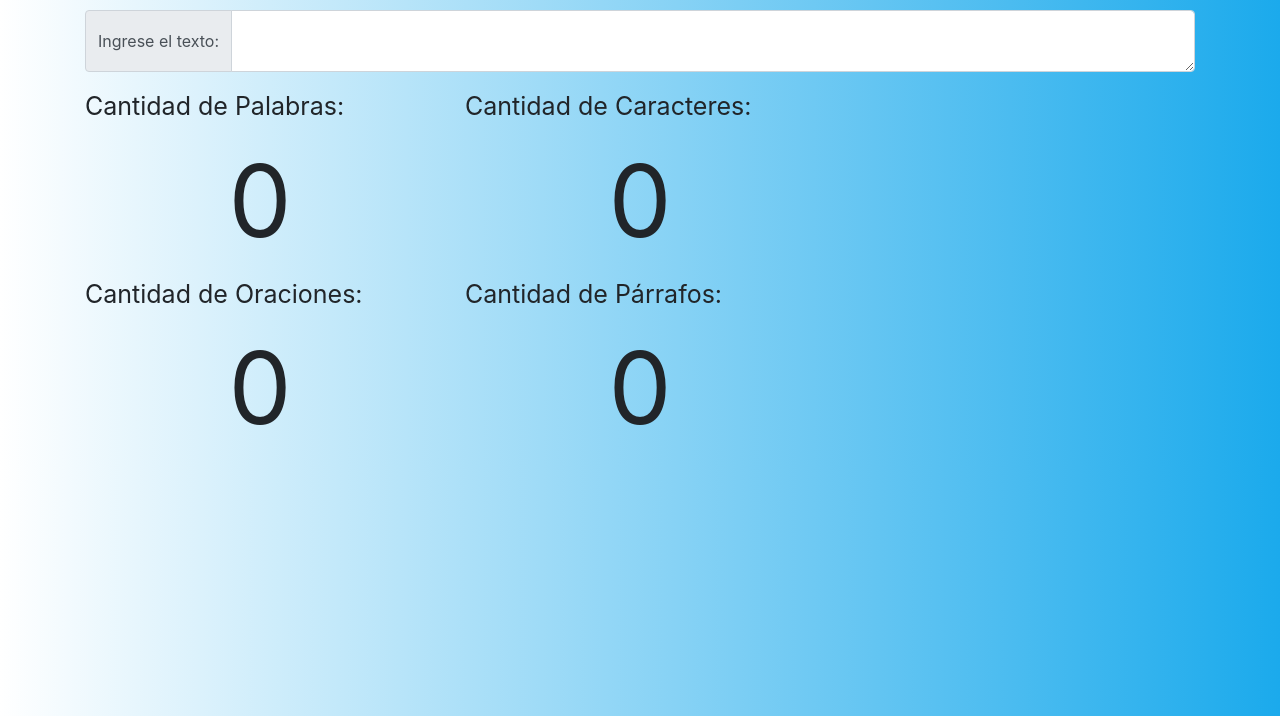
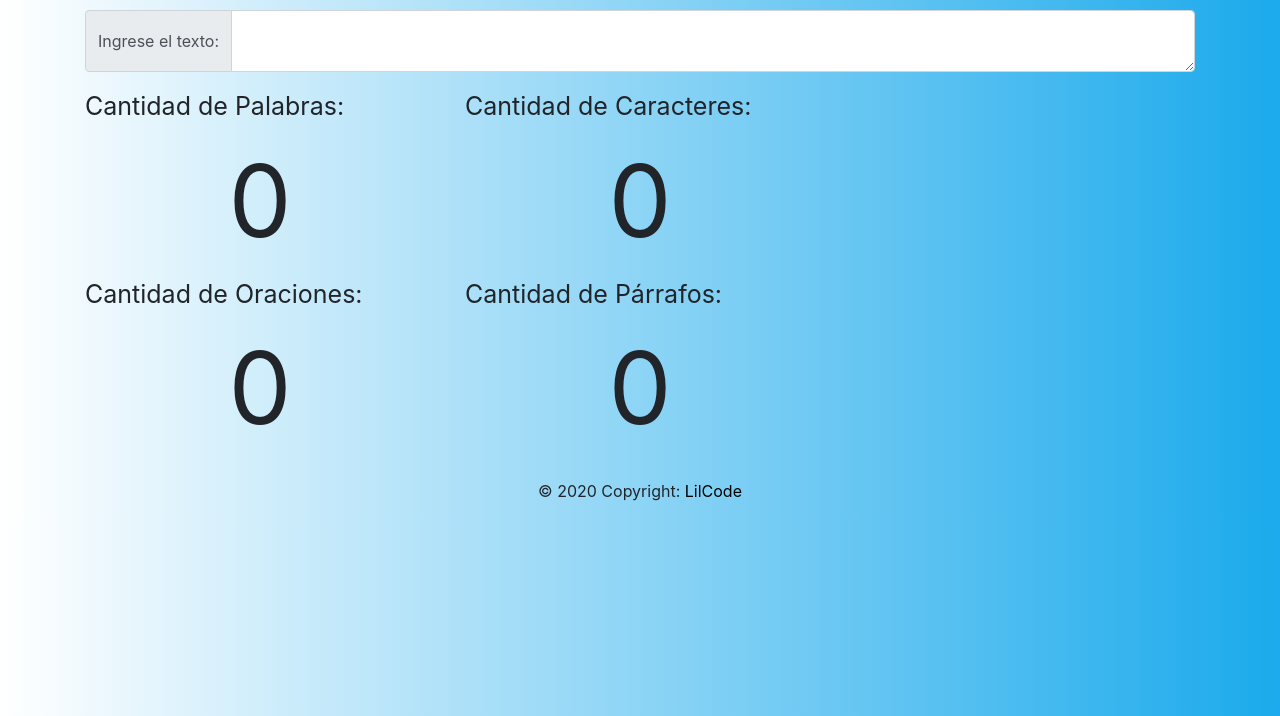
Before and after one commit to lilcode-exe/word-counter, a plain HTML site: page index.html in a window 1280 px wide. Shown: the part 84-800 px from the top of the page. Drawn offline with nearby package versions, Linux system fonts and the light colour scheme.

Commit message:
Update index.html

```diff
--- a/index.html
+++ b/index.html
@@ -52,6 +52,15 @@
                 <div id="counter-pa" class="count">0</div>
             </div>
         </div>
+        <div class="row">
+
+
+        </div>
+        <footer class="page-footer font-small blue">
+            <div class="footer-copyright text-center py-3">© 2020 Copyright:
+            <a href="https://ganadinerodesdetucasa.vercel.app/" style="color: black;">LilCode</a>
+            </div>
+        </footer>
    </div>
 
     <script src="assets/js/word-counter.js" type="text/JavaScript"></script>
```
